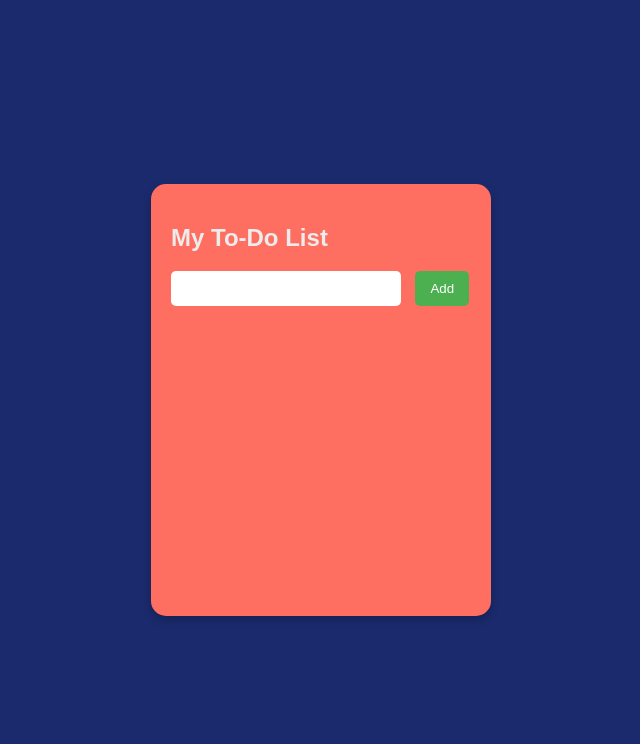
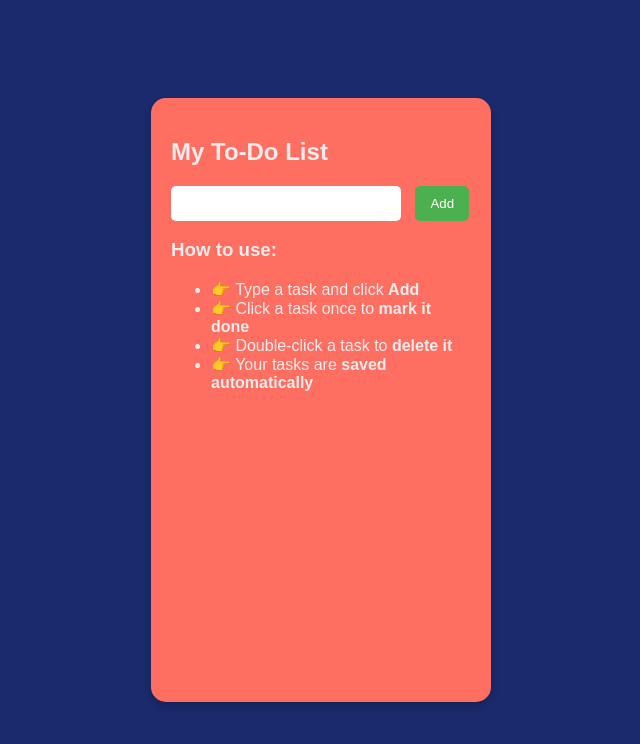
Before and after one commit to Mano6383/frontend-exercises, a plain HTML site: page ToDo list/index.html in a window 1280 px wide. Shown: the whole page, without its empty margins (319-959 px from the left). Drawn offline with Linux system fonts and the light colour scheme.

Commit message:
Update index.html

```diff
--- a/ToDo list/index.html
+++ b/ToDo list/index.html
@@ -12,9 +12,17 @@
         <h2>My To-Do List</h2>
         <input type="text" class="todo">
         <button class="addBtn">Add</button>
-        <ol class="task">
+        <div class="instructions">
+            <h3>How to use:</h3>
+            <ul>
+                <li>👉 Type a task and click <b>Add</b></li>
+                <li>👉 Click a task once to <b>mark it done</b></li>
+                <li>👉 Double-click a task to <b>delete it</b></li>
+                <li>👉 Your tasks are <b>saved automatically</b></li>
+            </ul>
+        </div>
 
-        </ol>
+        <ol class="task"></ol>
     </div>
 </body>
 </html>
```
